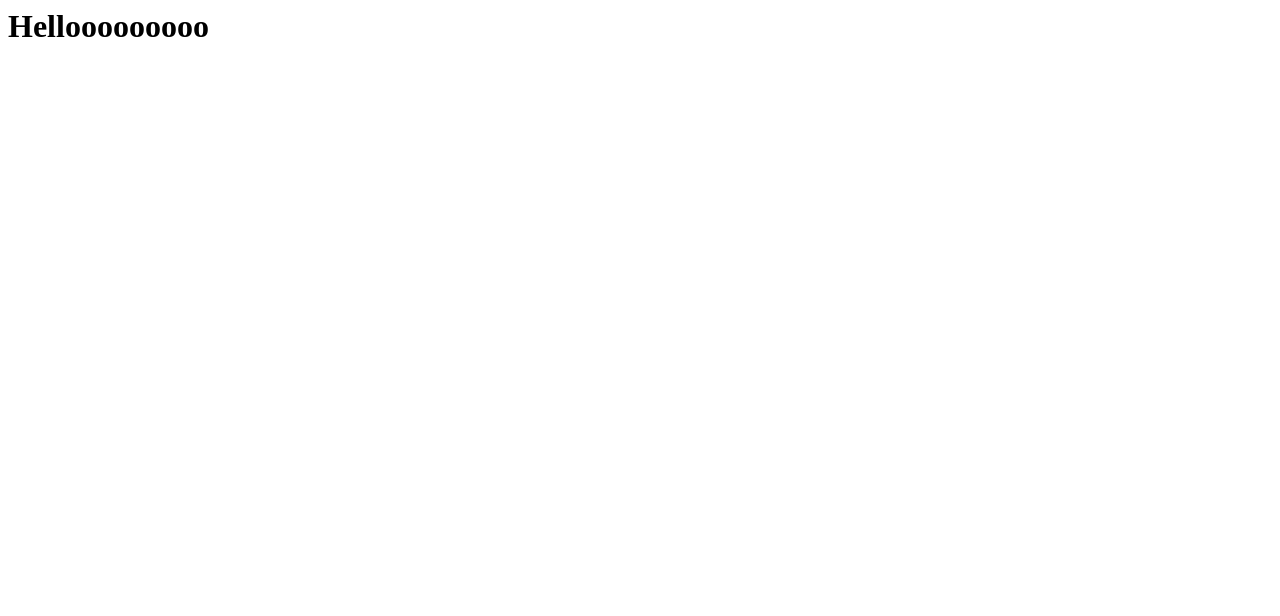
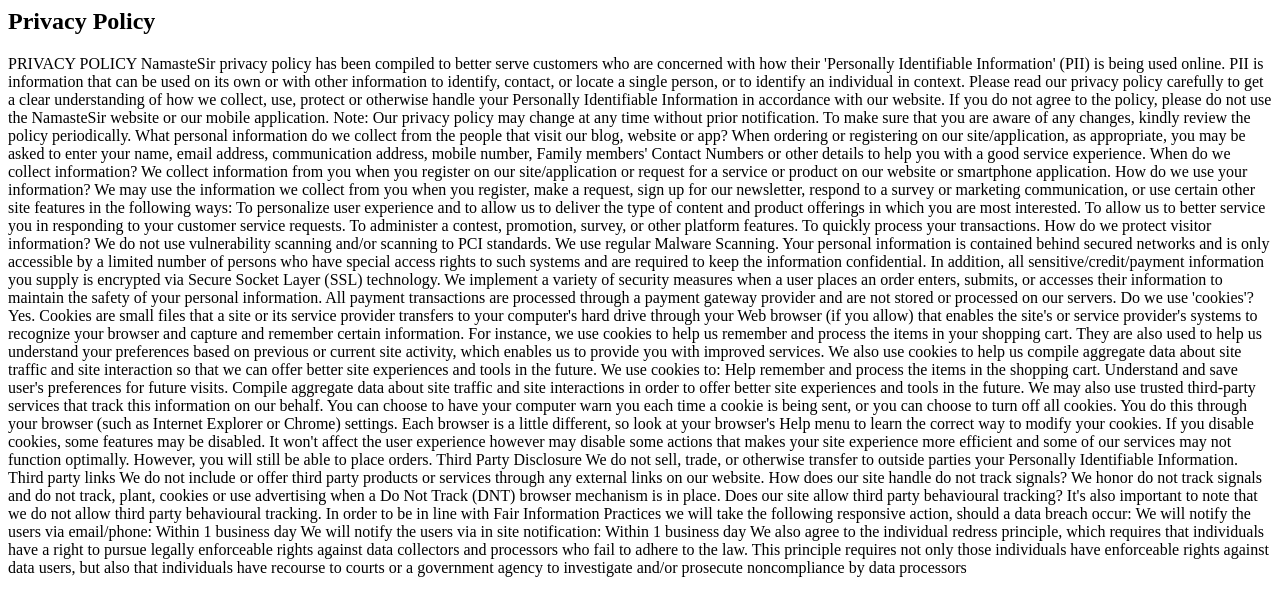
Before and after one commit to namasteesir/privacy-policy.github.io, a plain HTML site: page index.html in a window 1280 px wide. Drawn offline with Linux system fonts and the light colour scheme.

Commit message:
Update index.html

```diff
--- a/index.html
+++ b/index.html
@@ -1 +1,83 @@
-<h1>Hellooooooooo</h1>
+<h2>Privacy Policy</h2>
+<p>PRIVACY POLICY
+
+NamasteSir privacy policy has been compiled to better serve customers who are concerned
+with how their &#39;Personally Identifiable Information&#39; (PII) is being used online. PII is information
+that can be used on its own or with other information to identify, contact, or locate a single
+person, or to identify an individual in context. Please read our privacy policy carefully to get a
+clear understanding of how we collect, use, protect or otherwise handle your Personally
+Identifiable Information in accordance with our website. If you do not agree to the policy, please
+do not use the NamasteSir website or our mobile application.
+Note: Our privacy policy may change at any time without prior notification. To make sure that
+you are aware of any changes, kindly review the policy periodically.
+What personal information do we collect from the people that visit our blog, website or app?
+When ordering or registering on our site/application, as appropriate, you may be asked to enter
+your name, email address, communication address, mobile number, Family members&#39; Contact
+Numbers or other details to help you with a good service experience.
+When do we collect information?
+We collect information from you when you register on our site/application or request for a
+service or product on our website or smartphone application.
+How do we use your information?
+We may use the information we collect from you when you register, make a request, sign up for
+our newsletter, respond to a survey or marketing communication, or use certain other site
+features in the following ways:
+To personalize user experience and to allow us to deliver the type of content and product
+offerings in which you are most interested.
+To allow us to better service you in responding to your customer service requests.
+To administer a contest, promotion, survey, or other platform features.
+To quickly process your transactions.
+How do we protect visitor information?
+We do not use vulnerability scanning and/or scanning to PCI standards. We use regular
+Malware Scanning.
+Your personal information is contained behind secured networks and is only accessible by a
+limited number of persons who have special access rights to such systems and are required to
+keep the information confidential. In addition, all sensitive/credit/payment information you supply
+is encrypted via Secure Socket Layer (SSL) technology.
+
+We implement a variety of security measures when a user places an order enters, submits, or
+accesses their information to maintain the safety of your personal information.
+All payment transactions are processed through a payment gateway provider and are not stored
+or processed on our servers.
+Do we use &#39;cookies&#39;?
+Yes. Cookies are small files that a site or its service provider transfers to your computer&#39;s hard
+drive through your Web browser (if you allow) that enables the site&#39;s or service provider&#39;s
+systems to recognize your browser and capture and remember certain information. For
+instance, we use cookies to help us remember and process the items in your shopping cart.
+They are also used to help us understand your preferences based on previous or current site
+activity, which enables us to provide you with improved services. We also use cookies to help
+us compile aggregate data about site traffic and site interaction so that we can offer better site
+experiences and tools in the future.
+We use cookies to:
+Help remember and process the items in the shopping cart.
+Understand and save user&#39;s preferences for future visits.
+Compile aggregate data about site traffic and site interactions in order to offer better site
+experiences and tools in the future. We may also use trusted third-party services that track this
+information on our behalf.
+You can choose to have your computer warn you each time a cookie is being sent, or you can
+choose to turn off all cookies. You do this through your browser (such as Internet Explorer or
+Chrome) settings. Each browser is a little different, so look at your browser&#39;s Help menu to learn
+the correct way to modify your cookies.
+If you disable cookies, some features may be disabled. It won&#39;t affect the user experience
+however may disable some actions that makes your site experience more efficient and some of
+our services may not function optimally. However, you will still be able to place orders.
+Third Party Disclosure
+We do not sell, trade, or otherwise transfer to outside parties your Personally Identifiable
+Information.
+Third party links
+We do not include or offer third party products or services through any external links on our
+website.
+
+How does our site handle do not track signals?
+We honor do not track signals and do not track, plant, cookies or use advertising when a Do Not
+Track (DNT) browser mechanism is in place.
+Does our site allow third party behavioural tracking?
+It&#39;s also important to note that we do not allow third party behavioural tracking.
+In order to be in line with Fair Information Practices we will take the following responsive action,
+should a data breach occur:
+We will notify the users via email/phone: Within 1 business day
+We will notify the users via in site notification: Within 1 business day
+We also agree to the individual redress principle, which requires that individuals have a right to
+pursue legally enforceable rights against data collectors and processors who fail to adhere to
+the law. This principle requires not only those individuals have enforceable rights against data
+users, but also that individuals have recourse to courts or a government agency to investigate
+and/or prosecute noncompliance by data processors</p>
```
